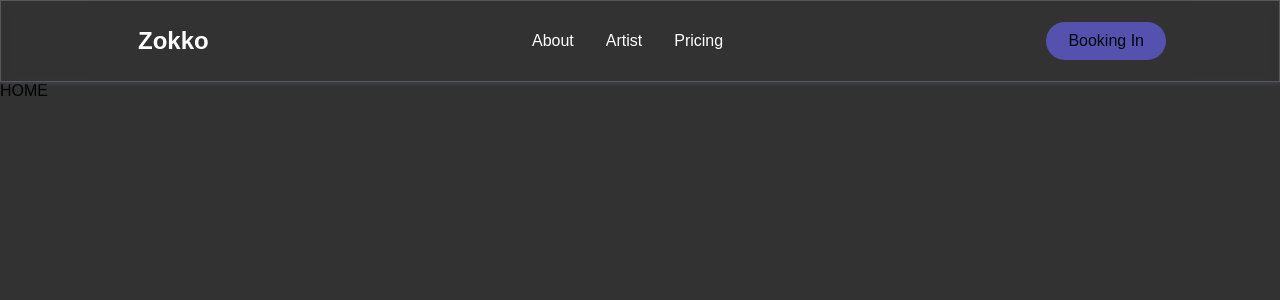
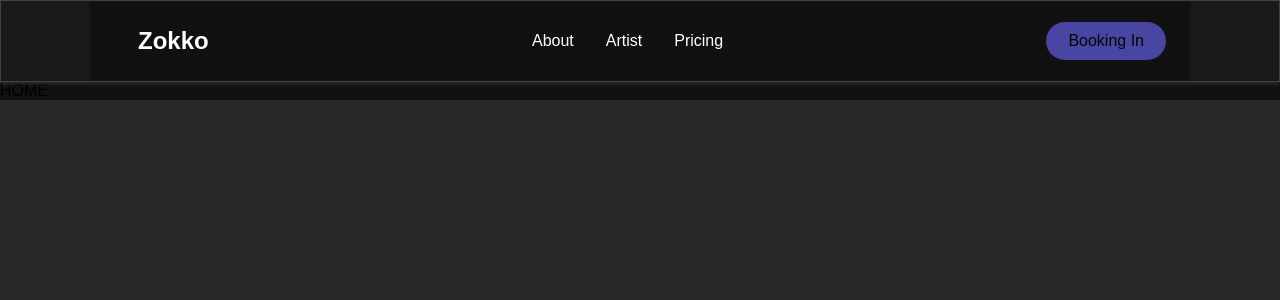
Before and after one commit to MZokko/react-tats, a React (Create React App) app: page / in a window 1280 px wide. Shown: the top 300 px of the page. Built offline with nearby package versions, Linux system fonts and the light colour scheme.

Commit message:
branche rename action

```diff
--- a/src/App.css
+++ b/src/App.css
@@ -3,6 +3,6 @@
   margin: 0;
   padding: 0;
   font-family: 'Encode Sans Expanded', sans-serif;
-  background: rgb(50, 50, 50);
+  background: rgba(17, 17, 17, 0.897);
   /* color: rgba(90, 92, 128, 0.384); */
 }
```
